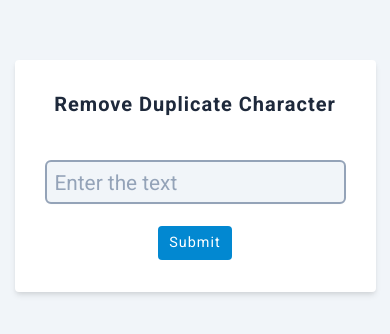
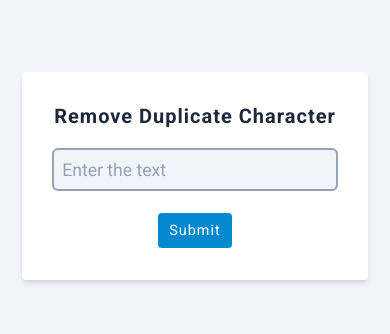
Before and after one commit to HousewareHQ/frontend-engineering-octernship, a React (Create React App) app in the folder app/: page / in a window 390 px wide. Shown: the part 246-580 px from the top of the page. Built offline with nearby package versions, Linux system fonts and the light colour scheme.

Commit message:
fix input uppercase characters

```diff
--- a/app/src/App.css
+++ b/app/src/App.css
@@ -44,9 +44,17 @@
   color: var(--grey-400);
 }
 @media (max-width: 768px) {
+  .home__main {
+    margin: 0 1rem;
+  }
   .home__main input {
-    height: 2.5rem;
+    font-size: 1.2rem;
+    height: 2.4rem;
     width: 100%;
+    margin-top: 0;
+  }
+  .home__main input::placeholder {
+    font-size: 1.1rem;
   }
 }
 
@@ -65,7 +73,7 @@
 #modal .warning__icon svg {
   height: 2.5rem;
   width: 2.5rem;
-  margin-right: 1rem;
+  margin-right: .5rem;
   color: rgb(241, 189, 60);
   padding: 0.3rem;
   background-color: rgb(246, 231, 196);
--- a/app/src/components/Home.jsx
+++ b/app/src/components/Home.jsx
@@ -22,7 +22,7 @@ const Home = () => {
       setShowModal(true);
       return;
     }
-    navigate(`/output/${text}`);
+    navigate(`/output/${text.toLowerCase()}`);
   };
 
   useEffect(() => {
--- a/app/src/index.css
+++ b/app/src/index.css
@@ -41,7 +41,7 @@
   --primary-color: #42a5f5;
   --primary-dark: #0288d1;
   --success-main: #66bb6a;
-  --success-dark: #388e3c;
+  --success-dark: #3bb741;
 
   /* fonts  */
   --small-text: 0.875rem;
```
